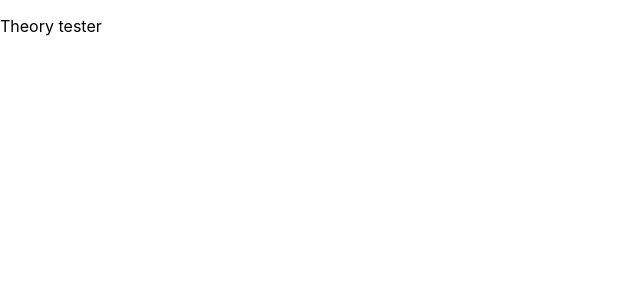
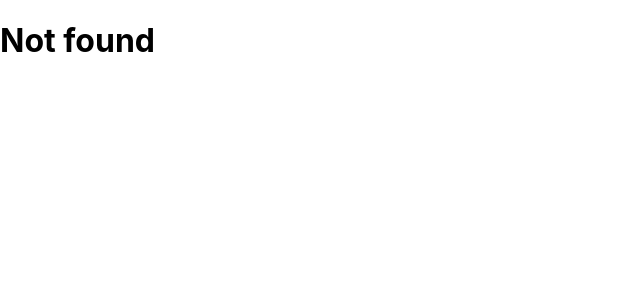
Before and after one commit to skewwhiffy/theory-kotlin, a React (Create React App) app in the folder web/: page / in a window 1280 px wide. Shown: the top 300 px of the page, without its empty margins (0-640 px from the left). Built offline with nearby package versions, Linux system fonts and the light colour scheme.

Commit message:
Some routing

```diff
--- a/web/package.json
+++ b/web/package.json
@@ -12,6 +12,7 @@
     "@types/react-dom": "^18.0.0",
     "react": "^19.0.0",
     "react-dom": "^19.0.0",
+    "react-router": "^7.1.1",
     "react-scripts": "5.0.1",
     "typescript": "^4.4.2",
     "web-vitals": "^2.1.0"
--- a/web/src/App.tsx
+++ b/web/src/App.tsx
@@ -1,10 +1,10 @@
 import React from 'react';
+import {BrowserRouter} from "react-router";
+import {Routing} from './scaffold/Routing';
 
 const App = () =>
-  <div className="App">
-    <header className="App-header">
-      <p>Theory tester</p>
-    </header>
-  </div>
+  <BrowserRouter>
+    <Routing/>
+  </BrowserRouter>
 
 export default App;
--- /dev/null
+++ b/web/src/route/NotFound.tsx
@@ -0,0 +1 @@
+export const NotFound = () => <h1>Not found</h1>
--- /dev/null
+++ b/web/src/route/Test.tsx
@@ -0,0 +1 @@
+export const Test = () => <p>Hello world</p>
--- /dev/null
+++ b/web/src/scaffold/Routing.tsx
@@ -0,0 +1,9 @@
+import {Route, Routes} from "react-router";
+import {Test} from "../route/Test";
+import {NotFound} from "../route/NotFound";
+
+export const Routing = () =>
+  <Routes>
+    <Route path="/test" element={<Test/>}/>
+    <Route path="*" element={<NotFound/>}/>
+  </Routes>
```
Also changed, not shown: 1 other file (tests, documents, lock files or other folders).
